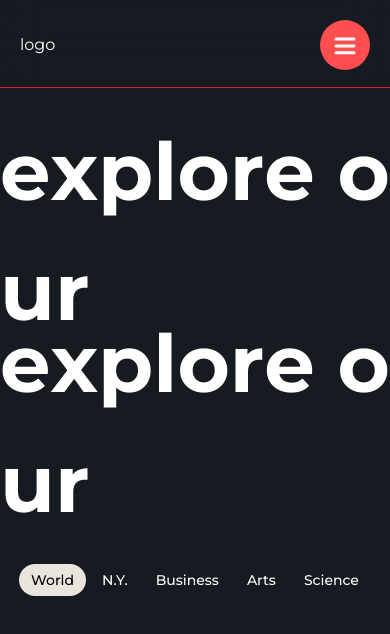
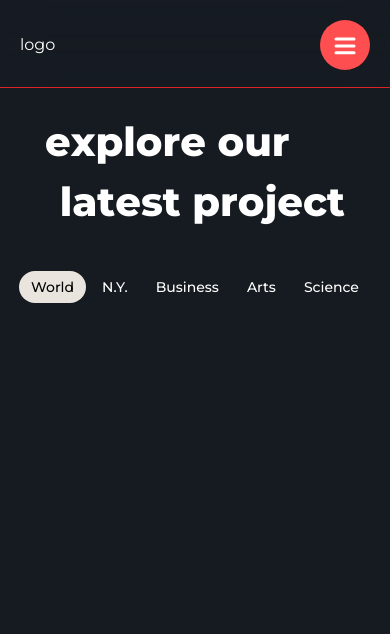
Before and after one commit to PESU-HoPES/HoPES-Website, a Next.js app: page /work in a window 390 px wide. Shown: the top 634 px of the page. Built offline with nearby package versions, Linux system fonts and the light colour scheme.

Commit message:
made the work page more responsive

```diff
--- a/app/components/TextAnimation.jsx
+++ b/app/components/TextAnimation.jsx
@@ -28,7 +28,7 @@ const TextAnimation = ({ children, size = 'default' }) => {
             initial='hidden'
             animate='show'
         >
-            <span className='relative    ' ref={scope} onClick={animateText}>
+            <span className={`${size === 'larger' ? 'my-5' : size === 'large' ? '' : ''} relative whitespace-nowrap`} ref={scope} onClick={animateText}>
                 {children.split('').map((c, index) => (
                     <motion.span
                         initial={{
@@ -47,7 +47,7 @@ const TextAnimation = ({ children, size = 'default' }) => {
                             stiffness: 100,
                             delay: index * 0.1,
                         }}
-                        className={`${size === 'large' ? 'text-[5rem] font-bold' : ''} inline-block lowercase bg-transparent`}
+                        className={`${size === 'larger' ? 'md:text-[7rem] font-extrabold md:font-bold ss:text-[4.5rem] xs:text-[3rem] text-[2.5rem]' : 'large' ? 'text-[5rem] font-bold' : ''} inline-block lowercase bg-transparent`}
                         key={index}
                     >
                         {c}
--- a/app/work/page.jsx
+++ b/app/work/page.jsx
@@ -6,15 +6,15 @@ import Subnavbar from '../components/Subnavbar'
 const WorkPage = () => {
   return (
     <>
-      <div className='flex flex-col mx-auto items-center max-w-[700px] '>
+      <div className='my-[10vmin] flex flex-col mx-auto items-center md:max-w-[900px] sm:max-w-[720px] ss:max-w-[600px] xs:max-w-[400px] max-w-[300px]'>
         <div className='mr-auto'>
-          <TextAnimation size='large'>
-            Explore&nbsp;our&nbsp;
+          <TextAnimation size='larger'>
+            Explore&nbsp;our
           </TextAnimation>
         </div>
-        <div className='ml-auto -mt-12'>
-          <TextAnimation size='large'>
-            Explore&nbsp;our&nbsp;
+        <div className='ml-auto sm:-mt-6 '>
+          <TextAnimation size='larger'>
+            latest&nbsp;project
           </TextAnimation>
         </div>
       </div>
```
